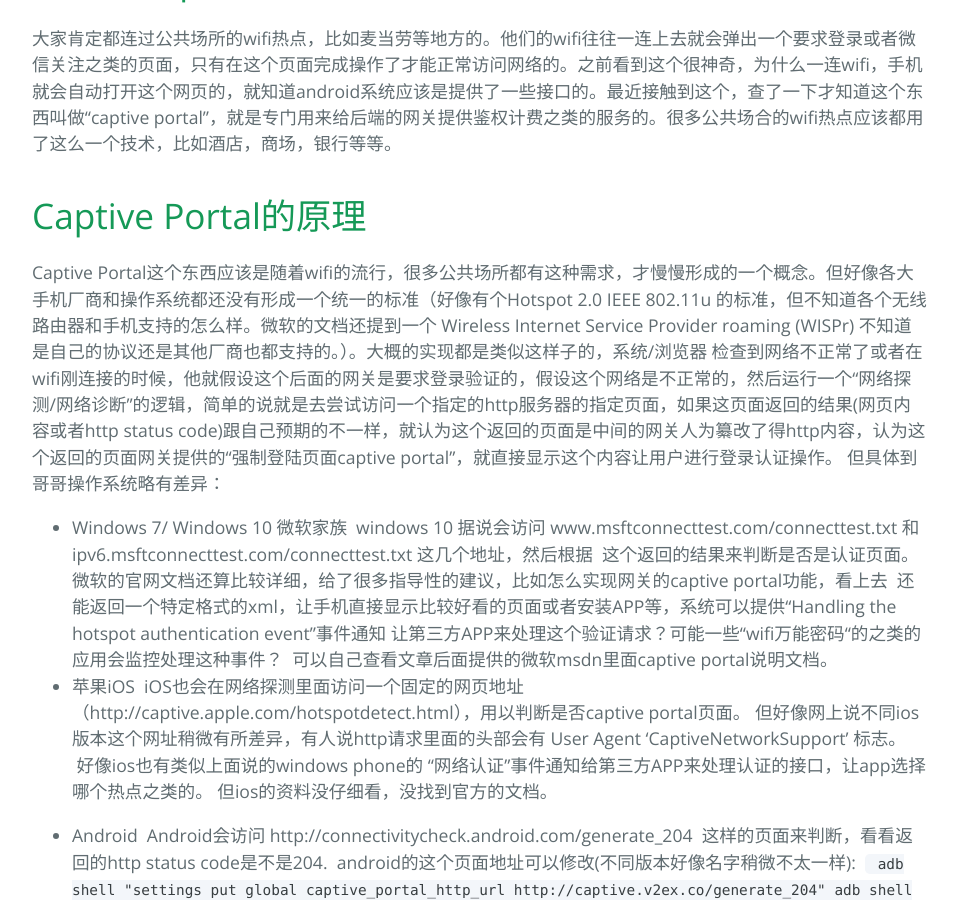
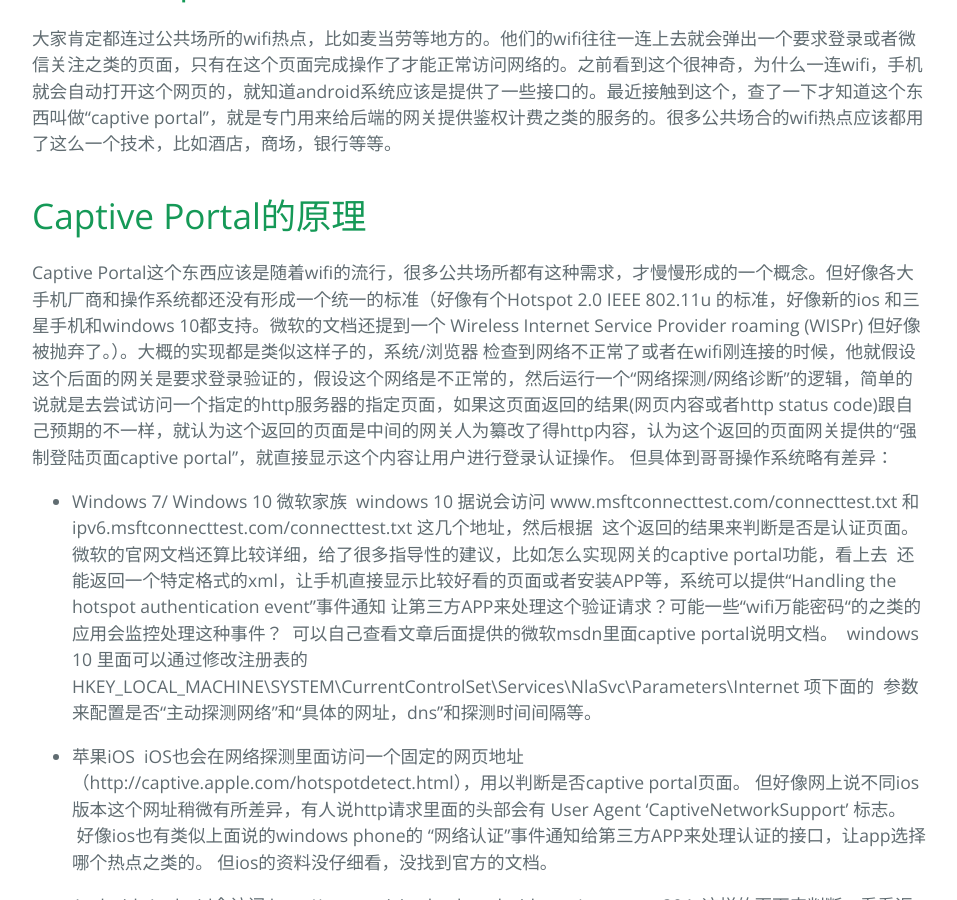
Before and after one commit to gmd20/gmd20.github.io, a Jekyll site: the page built from _posts/2017-03-18-WiFi热点强制登录认证页面Captive Portal相关资料.markdown, in a window 1280 px wide and 900 px high, scrolled down 621 px. Shown: the whole window, without its empty margins (160-1117 px from the left). Built offline with Jekyll 4.4.1, drawn with Linux system fonts in a browser that asks for light colours; Markdown is read by kramdown in place of the engine named in the settings; comment, search, counter and statistics services are not loaded.

Commit message:
Update 2017-03-18-WiFi热点强制登录认证页面Captive Portal相关资料.markdown

```diff
--- a/_posts/2017-03-18-WiFi热点强制登录认证页面Captive Portal相关资料.markdown
+++ b/_posts/2017-03-18-WiFi热点强制登录认证页面Captive Portal相关资料.markdown
@@ -5,7 +5,7 @@
 
 Captive Portal的原理
 ===================
-Captive Portal这个东西应该是随着wifi的流行，很多公共场所都有这种需求，才慢慢形成的一个概念。但好像各大手机厂商和操作系统都还没有形成一个统一的标准（好像有个Hotspot 2.0 IEEE 802.11u 的标准，但不知道各个无线路由器和手机支持的怎么样。微软的文档还提到一个 Wireless Internet Service Provider roaming (WISPr) 不知道是自己的协议还是其他厂商也都支持的。）。大概的实现都是类似这样子的，系统/浏览器 检查到网络不正常了或者在wifi刚连接的时候，他就假设这个后面的网关是要求登录验证的，假设这个网络是不正常的，然后运行一个“网络探测/网络诊断”的逻辑，简单的说就是去尝试访问一个指定的http服务器的指定页面，如果这页面返回的结果(网页内容或者http status code)跟自己预期的不一样，就认为这个返回的页面是中间的网关人为纂改了得http内容，认为这个返回的页面网关提供的“强制登陆页面captive portal”，就直接显示这个内容让用户进行登录认证操作。
+Captive Portal这个东西应该是随着wifi的流行，很多公共场所都有这种需求，才慢慢形成的一个概念。但好像各大手机厂商和操作系统都还没有形成一个统一的标准（好像有个Hotspot 2.0 IEEE 802.11u 的标准，好像新的ios 和三星手机和windows 10都支持。微软的文档还提到一个 Wireless Internet Service Provider roaming (WISPr) 但好像被抛弃了。）。大概的实现都是类似这样子的，系统/浏览器 检查到网络不正常了或者在wifi刚连接的时候，他就假设这个后面的网关是要求登录验证的，假设这个网络是不正常的，然后运行一个“网络探测/网络诊断”的逻辑，简单的说就是去尝试访问一个指定的http服务器的指定页面，如果这页面返回的结果(网页内容或者http status code)跟自己预期的不一样，就认为这个返回的页面是中间的网关人为纂改了得http内容，认为这个返回的页面网关提供的“强制登陆页面captive portal”，就直接显示这个内容让用户进行登录认证操作。
 但具体到哥哥操作系统略有差异：
 
 * Windows 7/ Windows 10 微软家族
@@ -14,6 +14,8 @@
   还能返回一个特定格式的xml，让手机直接显示比较好看的页面或者安装APP等，系统可以提供“Handling the hotspot authentication event”事件通知
   让第三方APP来处理这个验证请求？可能一些“wifi万能密码“的之类的应用会监控处理这种事件？
   可以自己查看文章后面提供的微软msdn里面captive portal说明文档。
+  windows 10 里面可以通过修改注册表的HKEY_LOCAL_MACHINE\SYSTEM\CurrentControlSet\Services\NlaSvc\Parameters\Internet 项下面的
+  参数来配置是否“主动探测网络”和“具体的网址，dns”和探测时间间隔等。
 
 * 苹果iOS
   iOS也会在网络探测里面访问一个固定的网页地址（http://captive.apple.com/hotspotdetect.html），用以判断是否captive portal页面。
```
